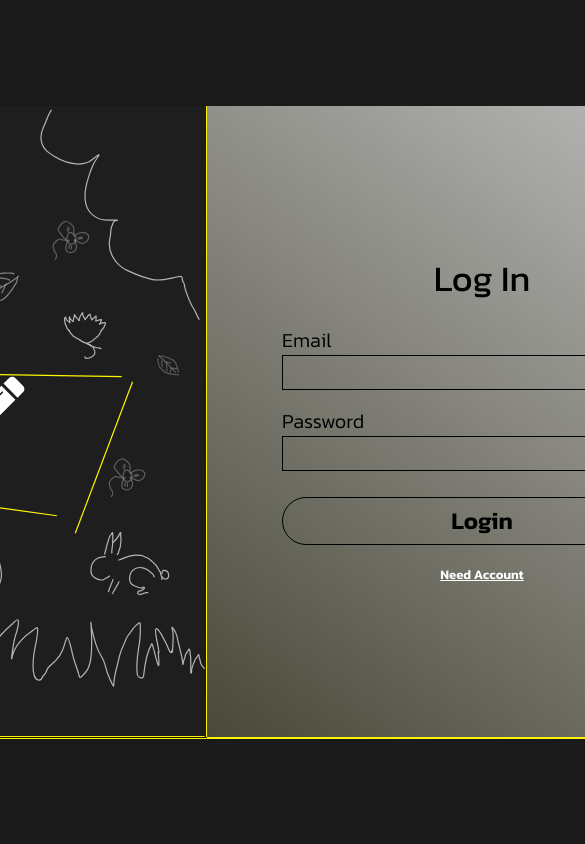
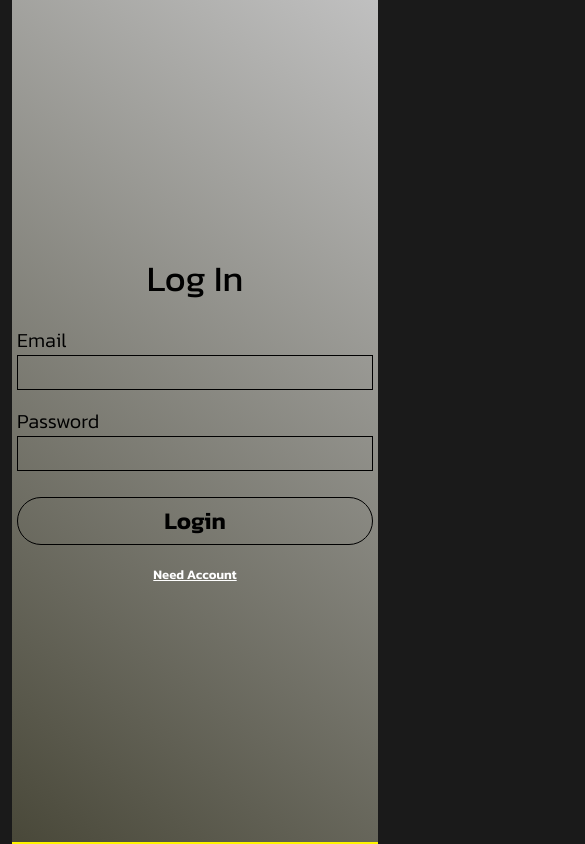
Before and after one commit to HarshGaur387R/OnlineNotebook-MERN-app, a React (Create React App) app: page / in a window 390 px wide. Shown: the top 844 px of the page, 585 px wide, since content can reach past the window. Built offline with nearby package versions, Linux system fonts and the light colour scheme.

Commit message:
created login and signup responsive

```diff
--- a/src/App.css
+++ b/src/App.css
@@ -1,8 +1,8 @@
 @import url('https://fonts.googleapis.com/css2?family=Inter:wght@100;200;300;400;500;600;700&family=K2D:wght@100;200;300;400;500;600;700;800&display=swap');
 @import url('https://fonts.googleapis.com/css2?family=Kanit:wght@100;200;300;400;500;600;700;800&display=swap');
 
-:root{
-  --notes-data-pad:30px;
+:root {
+  --notes-data-pad: 30px;
 }
 
 body {
@@ -118,7 +118,6 @@
 
 .auth-container {
   height: 100vh;
-  width: 100vw;
 }
 
 .wallpaper {
@@ -654,14 +653,13 @@
 }
 
 
-
 @media screen and (max-width: 1200px) {
 
-  .notes-data{
+  .notes-data {
     width: 600px;
   }
 
-  .top-chart{
+  .top-chart {
     width: 600px;
   }
 
@@ -673,12 +671,12 @@
 
   }
 
-  .barChart svg{
+  .barChart svg {
     width: 300px !important;
     height: 300px !important;
   }
 
-  .pieChart{
+  .pieChart {
     width: 300px !important;
     display: flex;
     justify-content: center;
@@ -686,93 +684,95 @@
 
   }
 
-  .pieChart svg{
+  .pieChart svg {
     width: 300px !important;
     height: 300px !important;
   }
 
-  .lineChart{
+  .lineChart {
     width: 600px !important;
     display: flex;
     justify-content: center;
     align-items: center;
   }
 
-  .lineChart svg{
+  .lineChart svg {
     width: 600px !important;
     height: 300px !important;
   }
 }
 
 @media screen and (max-width: 770px) {
-  .notes-data{
+  .notes-data {
 
     height: fit-content !important;
     /* padding: 0%; */
   }
-  .top-chart{
+
+  .top-chart {
     width: 400px;
     flex-direction: column !important;
   }
 
-  .barChart{
+  .barChart {
     width: 400px !important;
   }
 
-  .barChart svg{
+  .barChart svg {
     width: 400px !important;
   }
 
-  .pieChart{
+  .pieChart {
     width: 400px !important;
   }
 
-  .pieChart svg{
+  .pieChart svg {
     width: 400px !important;
   }
 
-  .lineChart{
+  .lineChart {
     width: 400px !important;
   }
 
-  .lineChart svg{
+  .lineChart svg {
     width: 400px !important;
   }
 }
 
 
 @media screen and (max-width: 620px) {
-  .notes-data{
+  .notes-data {
 
     height: fit-content !important;
     /* padding: 0%; */
   }
-  .top-chart{
+
+  .top-chart {
     width: 300px;
     flex-direction: column !important;
   }
 
-  .barChart{
+  .barChart {
     width: 300px !important;
   }
 
-  .barChart svg{
+  .barChart svg {
     width: 300px !important;
   }
 
-  .pieChart{
+  .pieChart {
     width: 300px !important;
   }
 
-  .pieChart svg{
+  .pieChart svg {
     width: 300px !important;
   }
 
-  .lineChart{
+  .lineChart {
     width: 300px !important;
   }
 
-  .lineChart svg{
+  .lineChart svg {
     width: 300px !important;
   }
 }
@@ -864,8 +864,6 @@
   .ac-inputs-container {
     width: 100% !important;
   }
-
-
 }
 
 
@@ -882,5 +880,86 @@
   .about-desc {
     padding-top: 5px !important;
   }
+}
 
+
+/* Responsive login */
+
+@media screen and (max-width:1100px) {
+  .wallpaper{
+    width: 400px;
+  }
+
+  .login-form{
+    width:  400px;
+    height: 458px;
+  }
+
+  .input-container{
+    width: 350px;
+  }
+
+  .login-submit-button{
+    width: 350px;
+  }
+
+  .signup-submit-button{
+    width: 350px;
+  }
+
+  .signup-form{
+    width: 400px;
+    height: 458px;
+  }
 }
+
+@media screen and (max-width:800px) {
+  .wallpaper{
+    display: none;
+  }
+
+  .login-container{
+    width: 100%;
+    height: 100%;
+  }
+
+  .signup-container{
+    width: 100%;
+    height: 100%;
+  }
+
+  .login-form{
+    width: 100%;
+    height: 100%;
+  }
+
+  .signup-form{
+    width: 100%;
+    height: 100%;
+  }
+}
+
+@media screen and (max-width: 450px) {
+
+  .login-form{
+    padding-left: 5px;
+    padding-right: 5px;
+  }
+
+  .signup-form{
+    padding-left: 5px;
+    padding-right: 5px;
+  }
+
+  .input-container{
+    width: 100% !important;
+  }
+
+  .login-submit-button{
+    width: 100% !important;
+  }
+
+  .signup-submit-button{
+    width: 100% !important;
+  }
+}
--- a/src/components/Login.js
+++ b/src/components/Login.js
@@ -12,7 +12,7 @@
   const [password_input, updatePasswordUpdate] = useState('');
 
   return (
-    <div className='container auth-container d-flex align-items-center justify-content-center'>
+    <div className='auth-container d-flex align-items-center justify-content-center'>
 
       <div className="login-container d-flex flex-row align-items-center justify-content-center">
 
--- a/src/components/Signup.js
+++ b/src/components/Signup.js
@@ -13,7 +13,7 @@
     const [confirm_password_input, updateConfirmPasswordInput] = useState('');
 
     return (
-        <div className='container auth-container d-flex align-items-center justify-content-center'>
+        <div className='auth-container d-flex align-items-center justify-content-center'>
             <div className="signup-container d-flex flex-row align-items-center justify-content-center">
 
                 <div className='wallpaper'>
```
